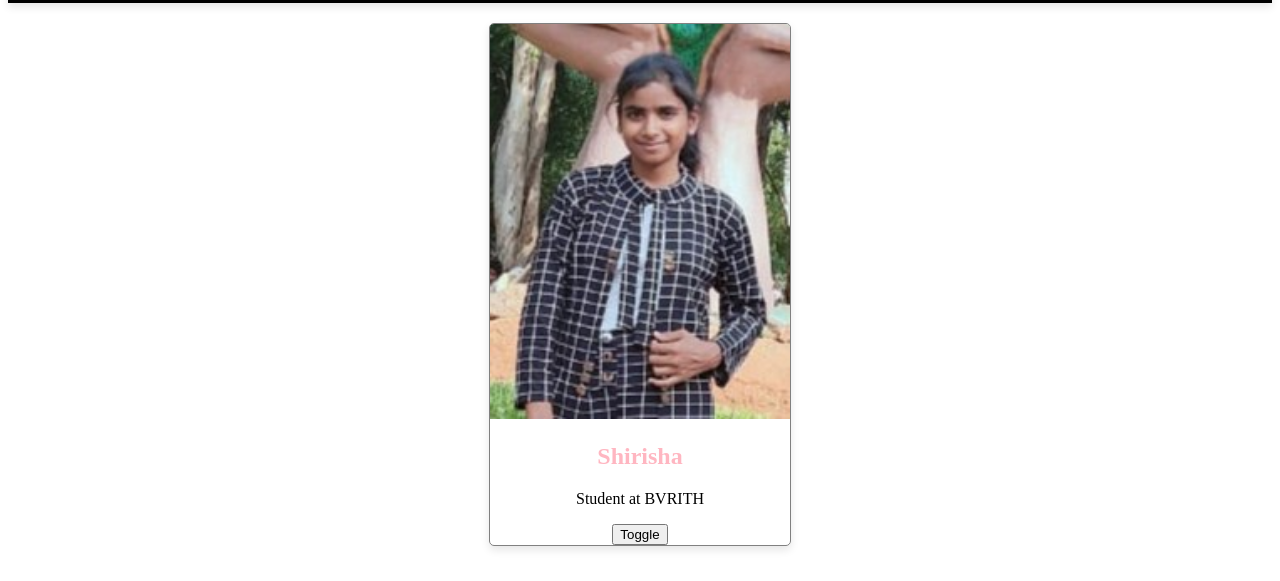
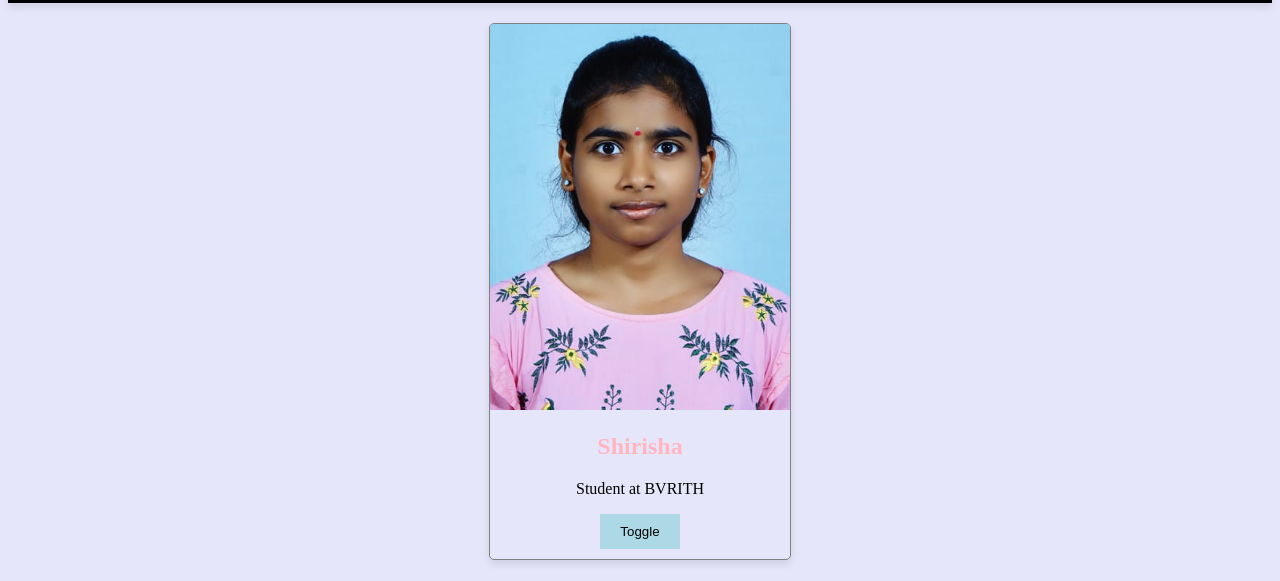
Before and after one commit to gangushirisha02/autosuggest, a website: page frontend/index.html in a window 1280 px wide. Shown: the part 219-800 px from the top of the page. Drawn offline with Linux system fonts and the light colour scheme.

Commit message:
image styling

```diff
--- a/frontend/index.css
+++ b/frontend/index.css
@@ -42,3 +42,17 @@ h2{
     width: 100%;
     height: auto;
 }
+#card-data{
+text-align: center;
+}
+body{
+    background-color:lavender;
+
+}
+#card-btn{
+    background-color: lightblue;
+    border: none;
+    padding: 10px 20px;
+    cursor: pointer;
+    margin-bottom: 10px;
+}
--- a/frontend/index.html
+++ b/frontend/index.html
@@ -22,7 +22,7 @@
     </div>
     <div id="card">
         <div id="card-img">
-            <img src="./images/siri.jpg" alt="Photo not found">
+            <img id="img" src="./images/siri2.jpg" alt="Photo not found">
         </div>
         <div id="card-data">
             <h2 id="card-name">Shirisha</h2>
--- a/frontend/index.js
+++ b/frontend/index.js
@@ -3,12 +3,12 @@ const users = [
   {
     "name" :"Shirisha",
     "role" : "Student at BVRITH",
-    "image" : "./images/siri.jpg"
+    "image" : "./images/siri2.jpg"
   },
   {
     "name" :"siri",
     "role" : "siri the swag",
-    "image" : "./images/siri1.png"
+    "image" : "./images/siri1.jpg"
   },
 ]
 let curUserId = 0;
@@ -18,7 +18,7 @@ function toggle(){
   else
     curUserId=0;
   // image
-  document.getElementById("card-img").src=users[curUserId].image;
+  document.getElementById("img").src=users[curUserId].image;
   // name
   document.getElementById("card-name").innerText=users[curUserId].name;
   // role
```
Also changed, not shown: frontend/images/siri.jpg (deleted), frontend/images/siri1.jpg, frontend/images/siri2.jpg (added).
